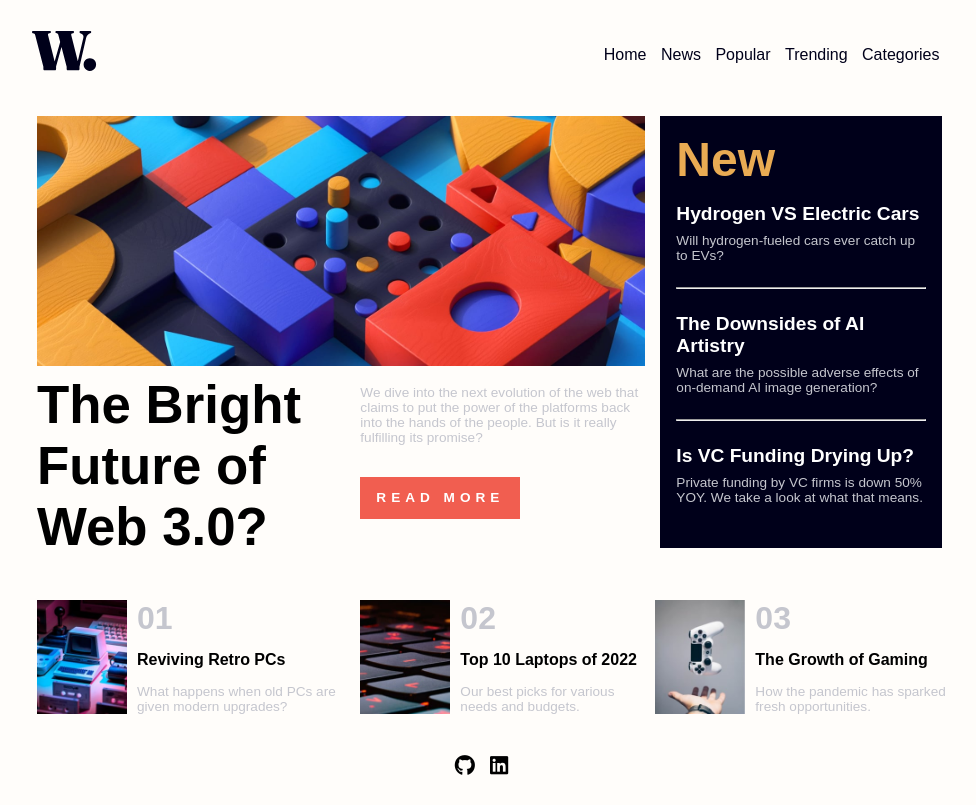
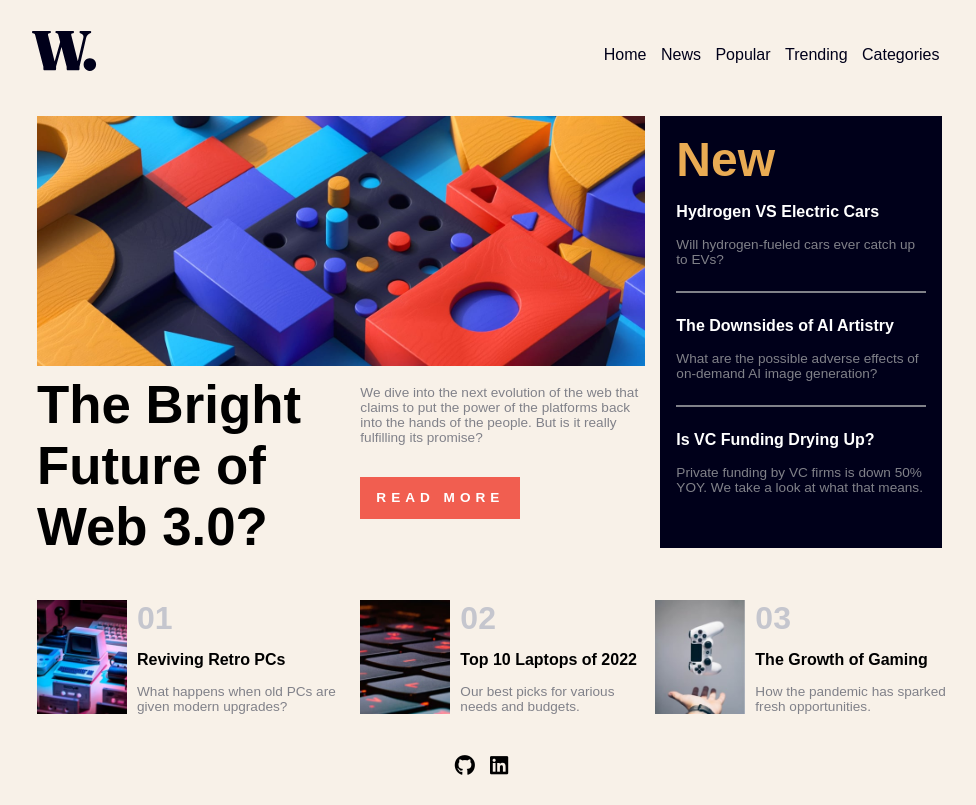
Before and after one commit to gabrells/news-homepage, a plain HTML site: page index.html in a window 1280 px wide. Shown: the whole page, without its empty margins (158-1134 px from the left). Drawn offline with nearby package versions, Linux system fonts and the light colour scheme.

Commit message:
Upgrade stile layout

```diff
--- a/css/main.css
+++ b/css/main.css
@@ -1,7 +1,8 @@
 body {
   font-family: 'Inter Tight', sans-serif;
   width: auto;
-  background-color: #fffdfa;
+  background-color: #f8f1e8;
+  box-sizing: border-box;
 }
 .app {
   margin: 10px auto;
@@ -43,7 +44,7 @@ body {
 }
 p {
   font-size: 0.85rem;
-  color: #c5c6ce;
+  color: #808189;
   font-weight: 400;
   margin: 0px;
 }
@@ -77,11 +78,12 @@ p {
 }
 .grupo-2 hr {
   margin: 1.5rem 0rem;
+  border: 0.1px solid #808189;
 }
 .grupo-2 h3 {
   margin-top: 1rem;
-  margin-bottom: 0.5rem;
-  font-size: 1.2rem;
+  margin-bottom: 1rem;
+  font-size: 1rem;
   font-weight: 700;
   cursor: pointer;
 }
```
Also changed, not shown: 1 other file.
